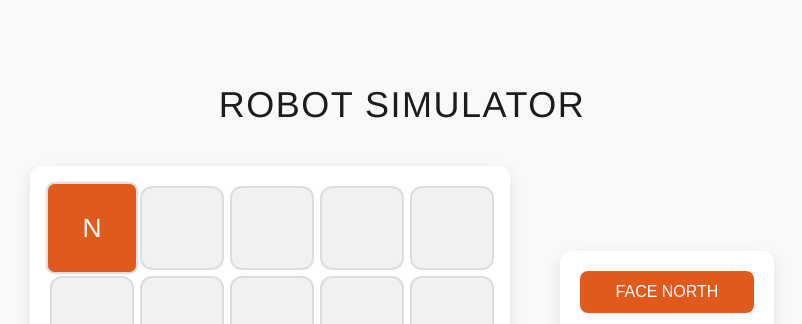
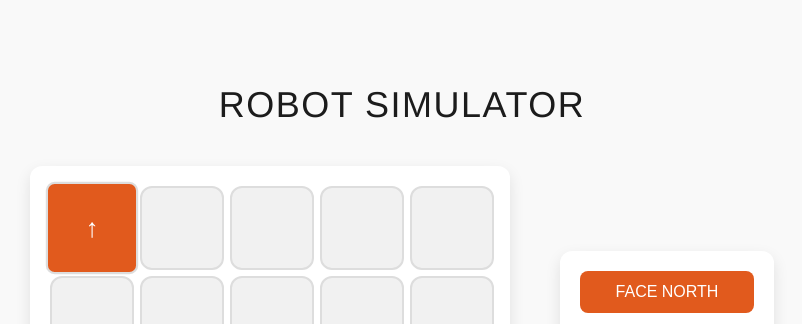
Before and after one commit to DJGankstar/Robot-Simulator, a React (Create React App) app in the folder robot-simulator/: page / in a window 1280 px wide. Shown: the top 324 px of the page, without its empty margins (238-1040 px from the left). Built offline with nearby package versions, Linux system fonts and the light colour scheme.

Commit message:
Update Grid component to display direction symbols for the robot position

```diff
--- a/robot-simulator/src/components/Grid.js
+++ b/robot-simulator/src/components/Grid.js
@@ -1,26 +1,25 @@
 import React from 'react';
-import '../styles/Grid.css'; // Import the stylesheet for the Grid component
+import '../styles/Grid.css';
 
 function Grid({ position }) {
-  // Create an array of 25 elements to represent the 5x5 grid
+  const directionSymbols = {
+    NORTH: '↑',
+    SOUTH: '↓',
+    EAST: '→',
+    WEST: '←'
+  };
+
   const cells = Array(25).fill(null).map((_, index) => {
-    // Calculate the x and y coordinates for the current cell
     const x = index % 5;
     const y = Math.floor(index / 5);
-
-    // Determine if the current cell is where the robot is located
     const isRobot = x === position.x && y === position.y;
-
-    // Return a div for each cell, applying the 'robot' class if the robot is in this cell
-    // Display the first letter of the direction if the robot is in this cell
     return (
       <div key={index} className={`cell ${isRobot ? 'robot' : ''}`}>
-        {isRobot ? position.direction[0] : ''}
+        {isRobot ? directionSymbols[position.direction] : ''}
       </div>
     );
   });
 
-  // Render the grid with all the cells
   return <div className="grid-container">{cells}</div>;
 }
 
```
